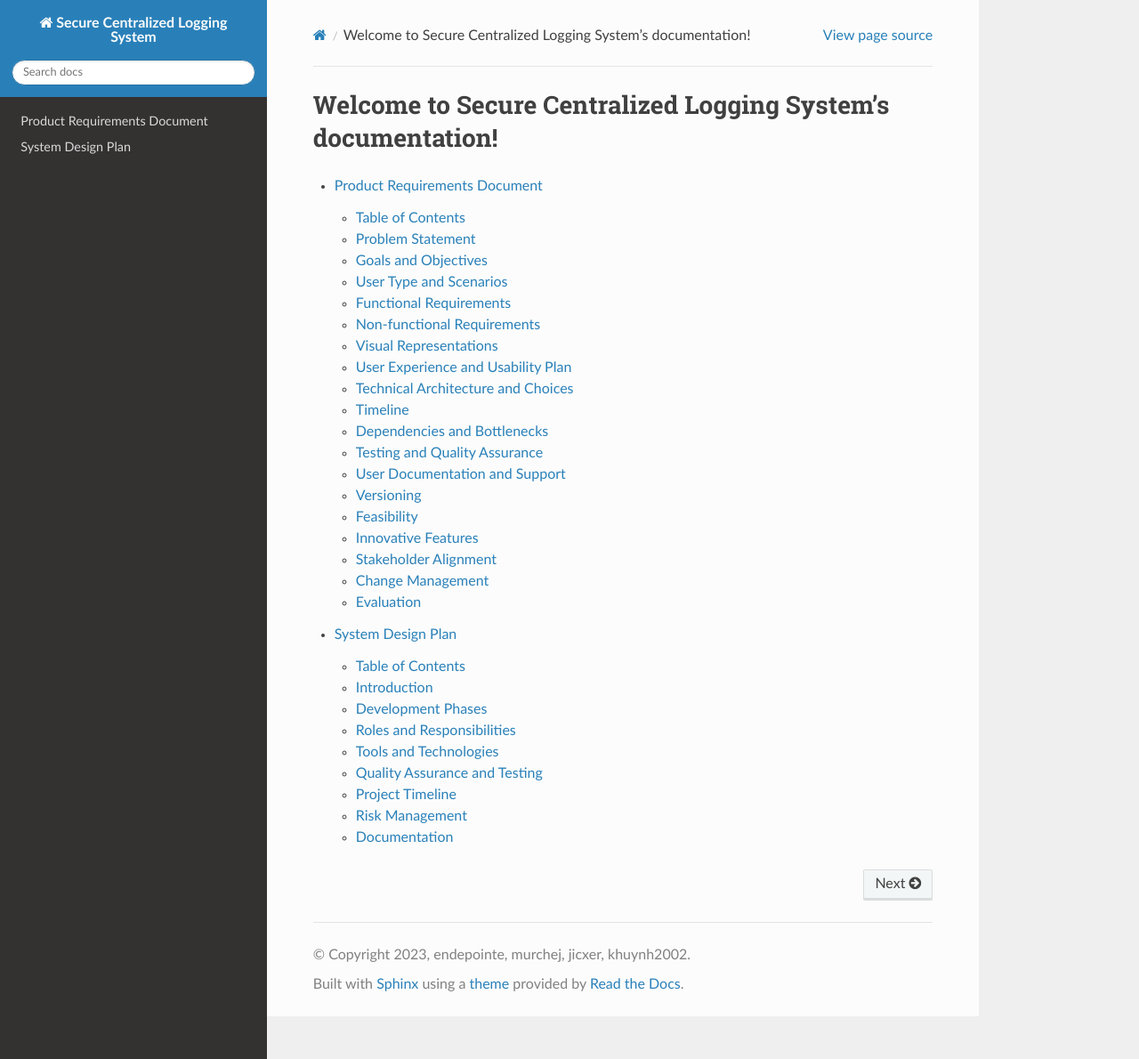
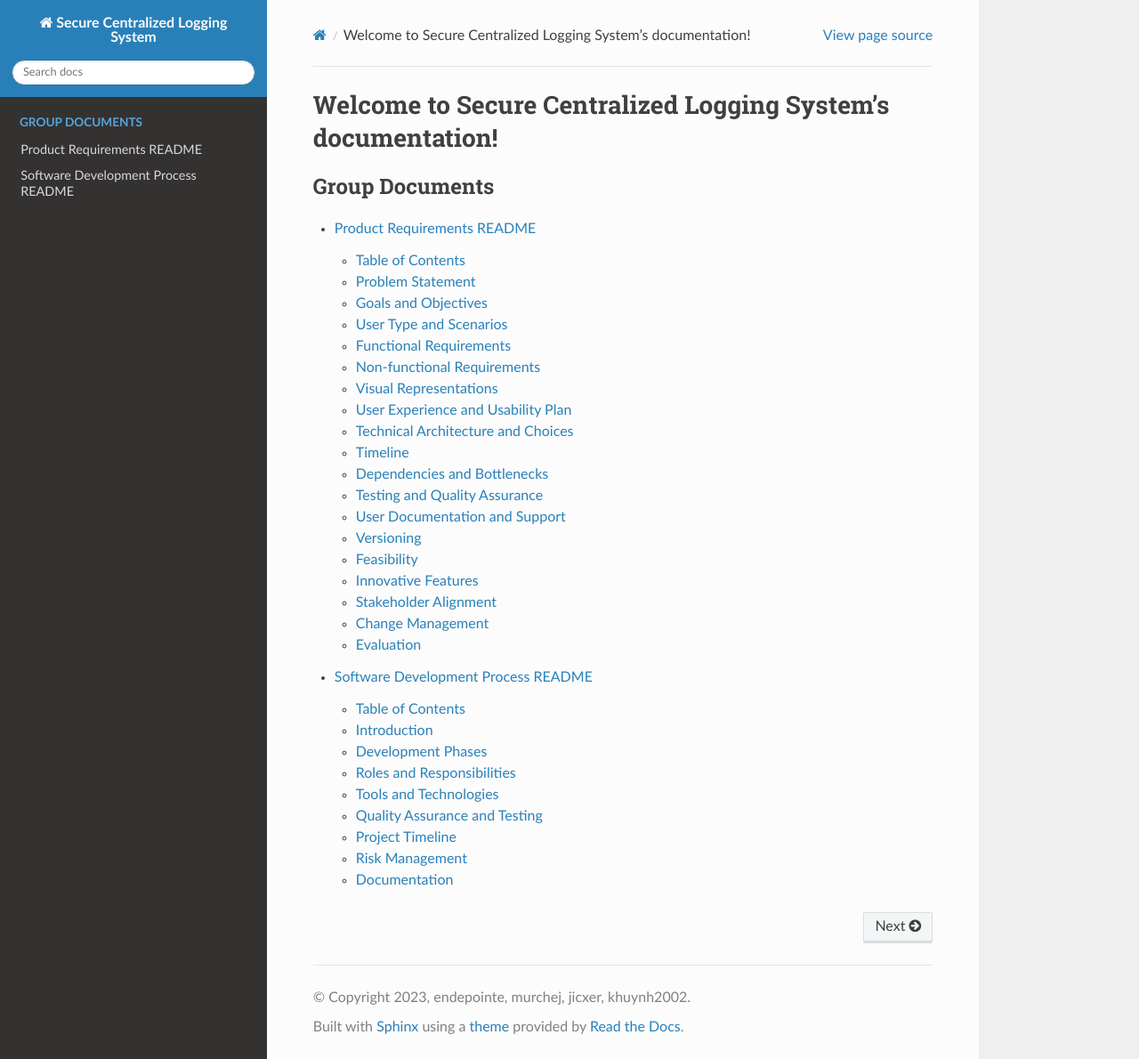
Before and after one commit to SecurityLogMiner/log-collection-documentation, a Sphinx documentation site: the page built from docs/source/index.rst, in a window 1280 px wide and 1190 px high. Shown: the whole window at 89% size. Built offline with Sphinx 7.4.7 and the Read the Docs theme 2.0.0, drawn with Linux system fonts in a browser that asks for light colours.

Commit message:
Update index.rst (#37)

```diff
--- a/docs/source/index.rst
+++ b/docs/source/index.rst
@@ -8,7 +8,8 @@ Welcome to Secure Centralized Logging System's documentation!
 
 .. toctree::
    :maxdepth: 2
+   :caption: Group Documents
 
-   Product Requirements Document <PRD.md>
+   PRD
 
-   System Design Plan <SDP.md>
+   SDP
```
